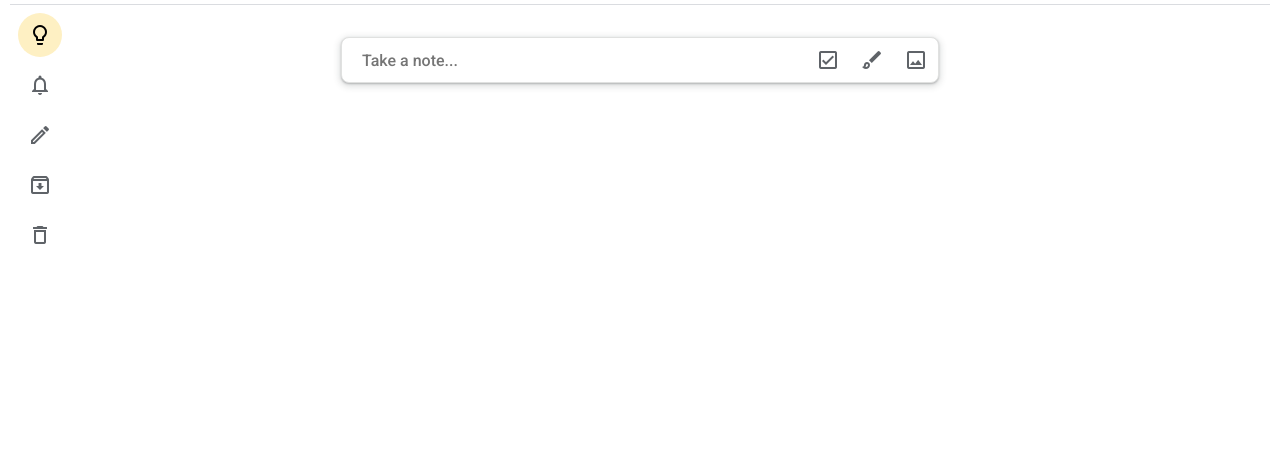
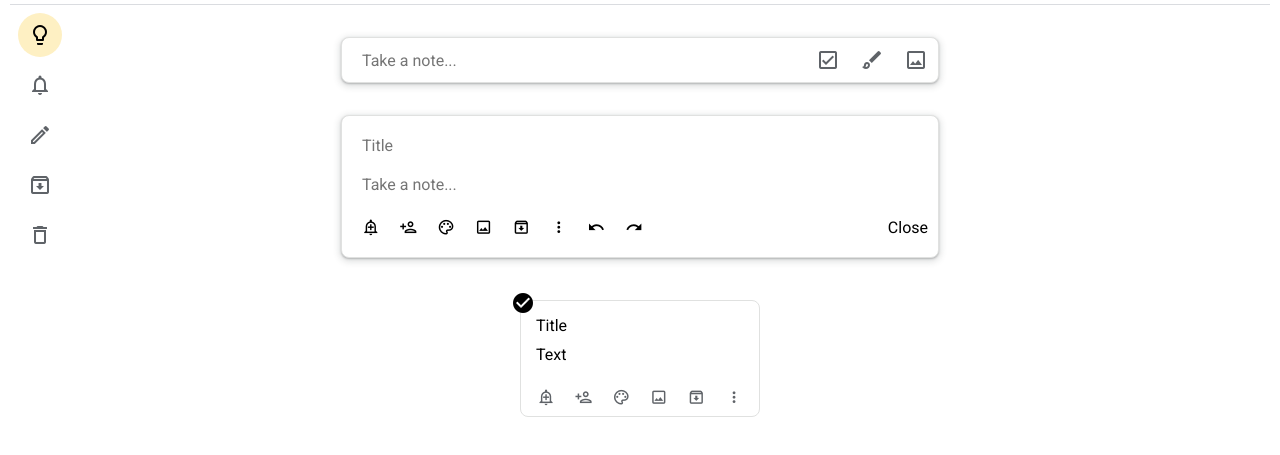
Before and after one commit to akhilboddu/js-dom-google-keep, a plain HTML site: page index.html in a window 1280 px wide. Shown: the part 59-514 px from the top of the page. Drawn offline with nearby package versions, Linux system fonts and the light colour scheme.

Commit message:
added notes

```diff
--- a/index.html
+++ b/index.html
@@ -100,6 +100,85 @@
                 </div>
             </form>
         </div>
+
+        <div class="form-container active-form">
+            <form>
+                <input type="text" class="note-title" placeholder="Title">
+                <input class="note-text" type="text" placeholder="Take a note...">
+                <div class="form-actions">
+                    <div class="icons">
+                        <div class="tooltip">
+                            <span class="material-icons-outlined hover small-icon">add_alert</span>
+                            <span class="tooltip-text">Remind me</span>
+                        </div>
+                        <div class="tooltip">
+                            <span class="material-icons-outlined hover small-icon">person_add</span>
+                            <span class="tooltip-text">Collaborator</span>
+                        </div>
+                        <div class="tooltip">
+                            <span class="material-icons-outlined hover small-icon">palette</span>
+                            <span class="tooltip-text">Change Color</span>
+                        </div>
+                        <div class="tooltip">
+                            <span class="material-icons-outlined hover small-icon">image</span>
+                            <span class="tooltip-text">Add Image</span>
+                        </div>
+                        <div class="tooltip">
+                            <span class="material-icons-outlined hover small-icon">archive</span>
+                            <span class="tooltip-text">Archive</span>
+                        </div>
+                        <div class="tooltip">
+                            <span class="material-icons-outlined hover small-icon">more_vert</span>
+                            <span class="tooltip-text">More</span>
+                        </div>
+                        <div class="tooltip">
+                            <span class="material-icons-outlined hover small-icon">undo</span>
+                            <span class="tooltip-text">Undo</span>
+                        </div>
+                        <div class="tooltip">
+                            <span class="material-icons-outlined hover small-icon">redo</span>
+                            <span class="tooltip-text">Redo</span>
+                        </div>
+                    </div>
+                    <button class="close-btn">Close</button>
+
+                </div>
+            </form>
+        </div>
+
+        <div class="notes">
+            <div class="note">
+                <span class="material-icons check-circle">check_circle</span>
+                <div class="title">Title</div>
+                <div class="text">Text</div>
+                <div class="note-footer">
+                    <div class="tooltip">
+                        <span class="material-icons-outlined hover small-icon">add_alert</span>
+                        <span class="tooltip-text">Remind me</span>
+                    </div>
+                    <div class="tooltip">
+                        <span class="material-icons-outlined hover small-icon">person_add</span>
+                        <span class="tooltip-text">Collaborator</span>
+                    </div>
+                    <div class="tooltip">
+                        <span class="material-icons-outlined hover small-icon">palette</span>
+                        <span class="tooltip-text">Change Color</span>
+                    </div>
+                    <div class="tooltip">
+                        <span class="material-icons-outlined hover small-icon">image</span>
+                        <span class="tooltip-text">Add Image</span>
+                    </div>
+                    <div class="tooltip">
+                        <span class="material-icons-outlined hover small-icon">archive</span>
+                        <span class="tooltip-text">Archive</span>
+                    </div>
+                    <div class="tooltip">
+                        <span class="material-icons-outlined hover small-icon">more_vert</span>
+                        <span class="tooltip-text">More</span>
+                    </div>
+                </div>
+            </div>
+        </div>
     </main>
 </body>
 
--- a/style.css
+++ b/style.css
@@ -137,7 +137,6 @@ input:focus {
 .form-container {
     background:#fff;
     max-width: 598px;
-    height: 46px;
     margin: 32px auto;
     box-shadow: 0 1px 2px 0 rgb(60 64 67 / 30%), 0 2px 6px 2px rgb(60 64 67 / 15%);
     border: 1px solid #e0e1e0;
@@ -146,8 +145,19 @@ input:focus {
 .form-container form {
     display: flex;
     justify-content: space-between;
+    align-items: center;
     height: 100%;
     color: #5f6368;
+}
+.note-title {
+    border: none;
+    font-size: 1rem;
+    height: 100%;
+    padding: 10px;
+    margin-left: 10px;
+    width: 100%;
+    margin-right: 10px;
+    padding-left: 10px;
 }
 .note-text {
     border: none;
@@ -155,8 +165,78 @@ input:focus {
     height: 100%;
     padding: 10px;
     margin-left: 10px;
-    font-weight: 500;
+    width: 100%;
+    margin-right: 10px;
+    padding-left: 10px
 }
 .form-actions {
     display: flex;
 }
+
+.active-form {
+
+}
+.active-form form {
+    display: flex;
+    flex-direction: column;
+    width: 100%;
+    padding: 10px;
+}
+
+.active-form form .form-actions .icons{
+    display: flex;
+}
+.active-form form .form-actions {
+    display: flex;
+    justify-content: space-between;
+    width: 100%;
+    margin-top: 5px;
+}
+.close-btn {
+    background: none;
+    border: none;
+    cursor: pointer;
+    font-size: 1rem;
+}
+.small-icon {
+    color: black;
+    font-size: 1.1rem;
+}
+
+
+/* ALL NOTES */
+.notes {
+    display: flex;
+    justify-content: center;
+}
+
+.note {
+    background: white;
+    width: 240px;
+    margin: 10px;
+    border: 1px solid #e0e1e0;
+    border-radius: 8px;
+    position: relative;
+}
+.note .title {
+    width: 100%;
+    margin: 15px 0 0 15px;
+}
+.note .text {
+    width: 100%;
+    margin: 10px 0 0 15px;
+}
+.note .note-footer {
+    display: flex;
+    margin-top: 15px;
+    padding: 0;
+    justify-content: center;
+}
+.note-footer .material-icons-outlined {
+    color: #5f6368;
+}
+.note .check-circle {
+    position: absolute;
+    left: -10px;
+    top: -10px;
+}
```
